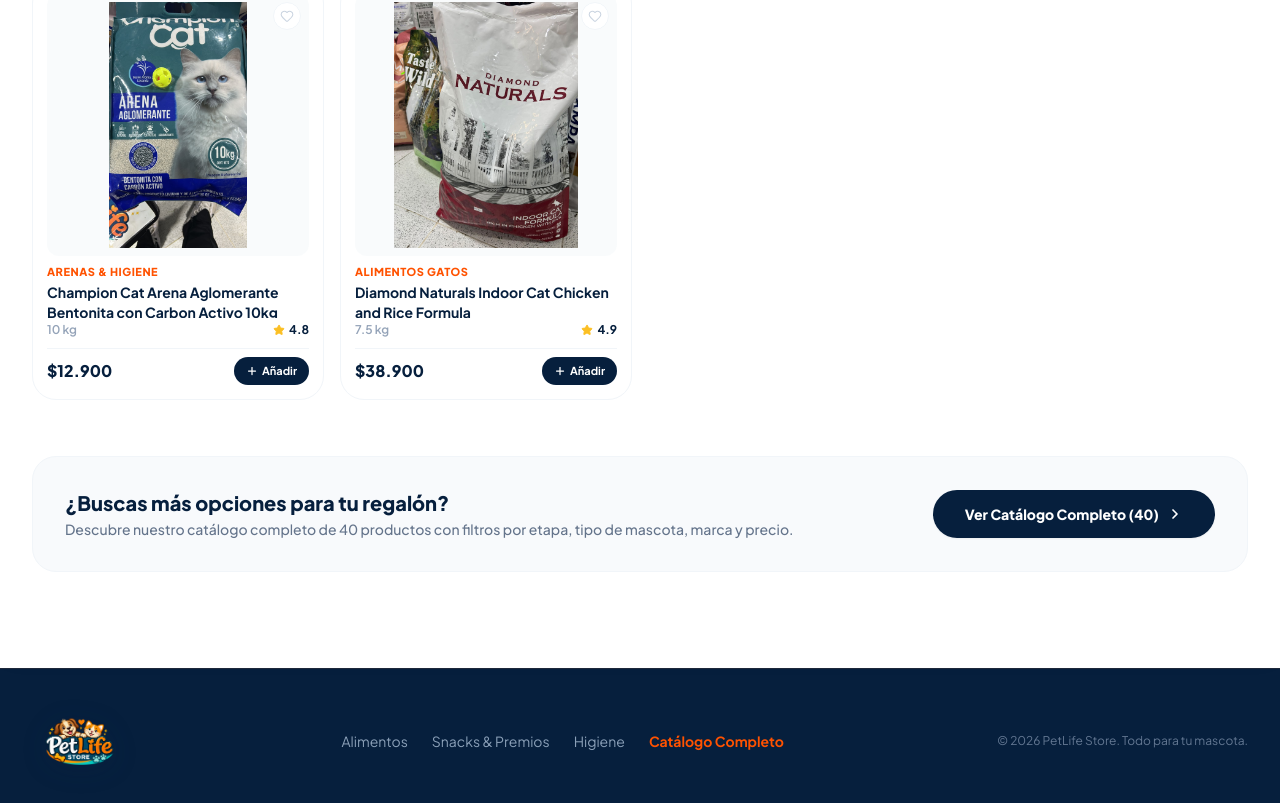
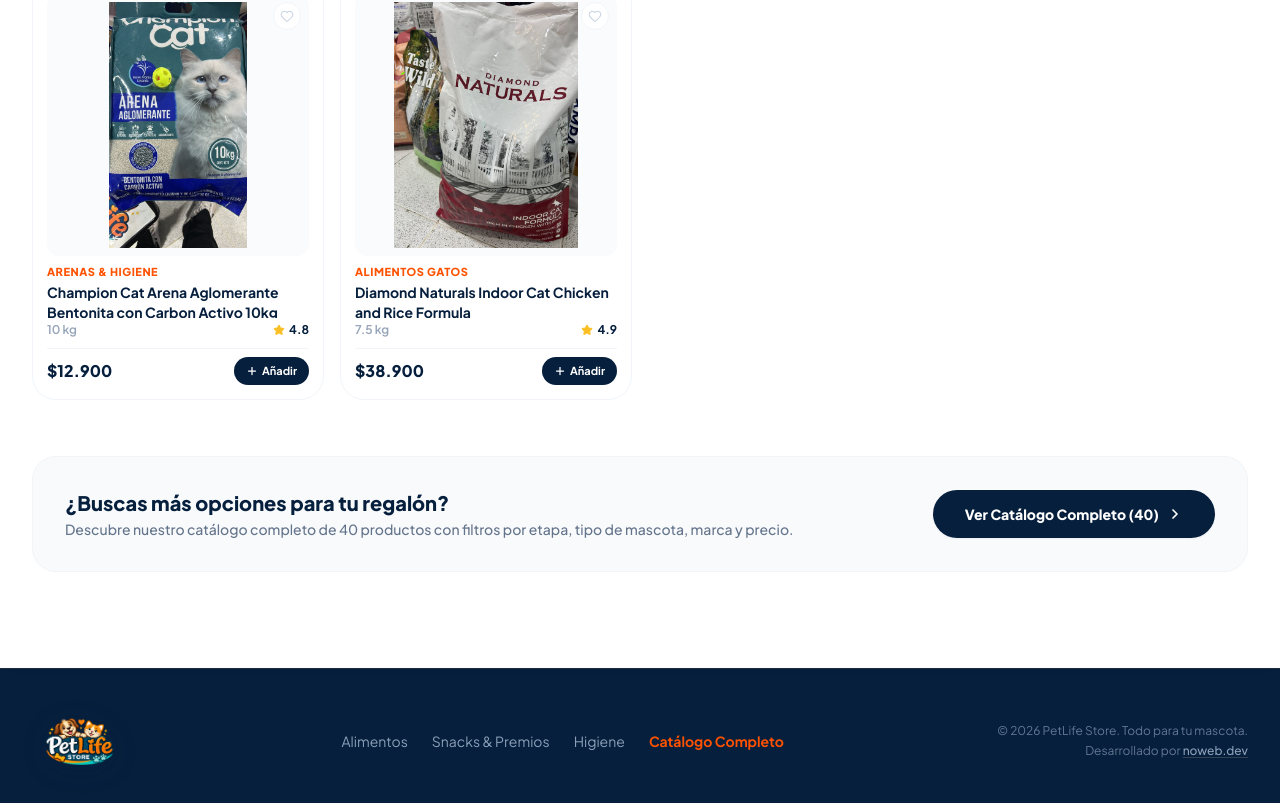
Before and after one commit to nowebcl/petlife, a React (Vite) app: page / in a window 1280 px wide. Shown: the part 2008-2811 px from the top of the page. Built offline with nearby package versions, Linux system fonts and the light colour scheme; no server answers.

Commit message:
feat(footer): agregar firma Desarrollado por noweb.dev con enlace a Instagram

```diff
--- a/src/App.tsx
+++ b/src/App.tsx
@@ -409,9 +409,22 @@
                 </button>
               </nav>
 
-              <p className="text-[11px] sm:text-xs text-[#637792] text-center sm:text-right">
-                © {new Date().getFullYear()} PetLife Store. Todo para tu mascota.
-              </p>
+              <div className="flex flex-col items-center sm:items-end space-y-1 text-center sm:text-right">
+                <p className="text-[11px] sm:text-xs text-[#637792]">
+                  © {new Date().getFullYear()} PetLife Store. Todo para tu mascota.
+                </p>
+                <p className="text-[11px] sm:text-xs text-[#637792]">
+                  Desarrollado por{' '}
+                  <a
+                    href="https://www.instagram.com/noweb.dev/"
+                    target="_blank"
+                    rel="noopener noreferrer"
+                    className="font-medium text-[#8BA0B8] hover:text-[#FF5200] transition-colors underline decoration-slate-700 hover:decoration-[#FF5200] underline-offset-2 cursor-pointer"
+                  >
+                    noweb.dev
+                  </a>
+                </p>
+              </div>
             </div>
           </footer>
 
```
